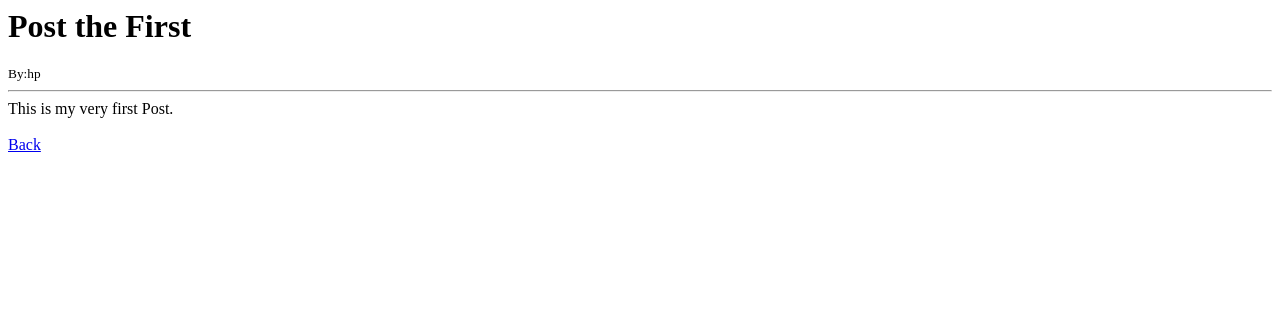
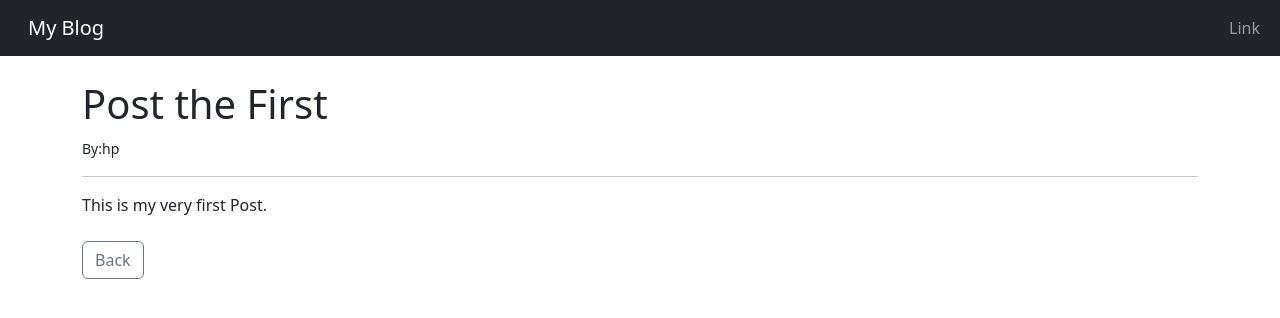
Before and after one commit to mussietarekegn/Blog_Web, a Django app: page /article/1 in a window 1280 px wide. Shown: the top 318 px of the page. Run offline with Django 5.2, Linux system fonts and the light colour scheme; data comes from the database, SQL or seed files in the repository; both versions use the stored data as it was after the commit.

Commit message:
Style our blog with Bootstrap

```diff
--- a/ablog/theblog/models.py
+++ b/ablog/theblog/models.py
@@ -4,8 +4,10 @@ from django.contrib.auth.models import User
 # Create your models here.
 class Post(models.Model):
     title=models.CharField(max_length=255)
+    title_tag=models.CharField(max_length=255,default="My Blog!")
     author=models.ForeignKey(User,on_delete=models.CASCADE)
     body=models.TextField()
 
+
     def __str__ (self):
         return self.title+ '|'+str(self.author)
--- /dev/null
+++ b/ablog/theblog/templates/base.html
@@ -0,0 +1,74 @@
+<!doctype html>
+<html lang="ar" dir="ltr">
+  <head>
+    <!-- Required meta tags -->
+    <meta charset="utf-8">
+    <meta name="viewport" content="width=device-width, initial-scale=1">
+
+    <!-- Bootstrap CSS -->
+    <link rel="stylesheet" href="https://cdn.jsdelivr.net/npm/bootstrap@5.3.8/dist/css/bootstrap.rtl.min.css" integrity="sha384-CfCrinSRH2IR6a4e6fy2q6ioOX7O6Mtm1L9vRvFZ1trBncWmMePhzvafv7oIcWiW" crossorigin="anonymous">
+
+
+    <title>{% block title %}My Blog{% endblock%}</title>
+  </head>
+  <body>
+
+    <nav class="navbar navbar-expand-lg navbar-dark bg-dark">
+  <div class="container-fluid">
+    <a class="navbar-brand" href="{% url 'home' %}">My Blog</a>
+    <button class="navbar-toggler" type="button" data-bs-toggle="collapse" data-bs-target="#navbarSupportedContent" aria-controls="navbarSupportedContent" aria-expanded="false" aria-label="Toggle navigation">
+      <span class="navbar-toggler-icon"></span>
+    </button>
+    <div class="collapse navbar-collapse" id="navbarSupportedContent">
+      <ul class="navbar-nav me-auto mb-2 mb-lg-0">
+        <!-- <li class="nav-item">
+          <a class="nav-link active" aria-current="page" href="#">Home</a>
+        </li> -->
+        <li class="nav-item">
+          <a class="nav-link" href="#">Link</a>
+        </li>
+        <!-- <li class="nav-item dropdown">
+          <a class="nav-link dropdown-toggle" href="#" role="button" data-bs-toggle="dropdown" aria-expanded="false">
+            Dropdown
+          </a>
+          <ul class="dropdown-menu">
+            <li><a class="dropdown-item" href="#">Action</a></li>
+            <li><a class="dropdown-item" href="#">Another action</a></li>
+            <li><hr class="dropdown-divider"></li>
+            <li><a class="dropdown-item" href="#">Something else here</a></li>
+          </ul>
+        </li> -->
+        <!-- <li class="nav-item">
+          <a class="nav-link disabled" aria-disabled="true">Disabled</a>
+        </li> -->
+      </ul>
+      <!-- <form class="d-flex" role="search">
+        <input class="form-control me-2" type="search" placeholder="Search" aria-label="Search"/>
+        <button class="btn btn-outline-success" type="submit">Search</button>
+      </form> -->
+    </div>
+  </div>
+</nav>
+
+    <br/>
+
+    <div class="container">
+        {% block content%}
+
+         {% endblock %}
+    </div>
+
+
+
+    <!-- Optional JavaScript; choose one of the two! -->
+
+    <!-- Option 1: Bootstrap Bundle with Popper -->
+    <script src="https://cdn.jsdelivr.net/npm/bootstrap@5.3.8/dist/js/bootstrap.bundle.min.js" integrity="sha384-FKyoEForCGlyvwx9Hj09JcYn3nv7wiPVlz7YYwJrWVcXK/BmnVDxM+D2scQbITxI" crossorigin="anonymous"></script>
+
+    <!-- Option 2: Separate Popper and Bootstrap JS -->
+    <!--
+    <script src="https://cdn.jsdelivr.net/npm/@popperjs/core@2.11.8/dist/umd/popper.min.js" integrity="sha384-I7E8VVD/ismYTF4hNIPjVp/Zjvgyol6VFvRkX/vR+Vc4jQkC+hVqc2pM8ODewa9r" crossorigin="anonymous"></script>
+    <script src="https://cdn.jsdelivr.net/npm/bootstrap@5.3.8/dist/js/bootstrap.min.js" integrity="sha384-G/EV+4j2dNv+tEPo3++6LCgdCROaejBqfUeNjuKAiuXbjrxilcCdDz6ZAVfHWe1Y" crossorigin="anonymous"></script>
+    -->
+  </body>
+</html>
--- a/ablog/theblog/templates/detail.html
+++ b/ablog/theblog/templates/detail.html
@@ -1,3 +1,8 @@
+ {% extends 'base.html' %}
+ {% block titile %}{{post.title_tag}}{% endblock %}
+
+ {% block content%}
+
 <h1>{{post.title}}</h1>
 <small>By:{{ post.author}}</small><br/>
 <hr>
@@ -5,4 +10,6 @@
 
 <br/><br/>
 
-<a href="{% url 'home' %}">Back</a>
+<a href="{% url 'home' %}" class="btn btn-outline-secondary">Back</a>
+
+{% endblock %}
--- a/ablog/theblog/templates/home.html
+++ b/ablog/theblog/templates/home.html
@@ -1,4 +1,7 @@
-<h1>Post</h1>
+ {% extends 'base.html' %}
+
+ {% block content%}
+    <h1>Post</h1>
 
 <ul>
 {% for post in object_list %}
@@ -6,3 +9,4 @@
     {{post.body}}</li>
 {% endfor %}
 </ul>
+ {% endblock %}
```
Also changed, not shown: ablog/db.sqlite3, ablog/theblog/migrations/0002_post_title_tag.py (added).
